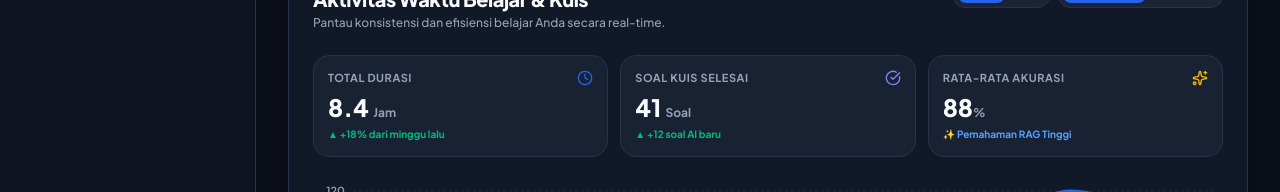
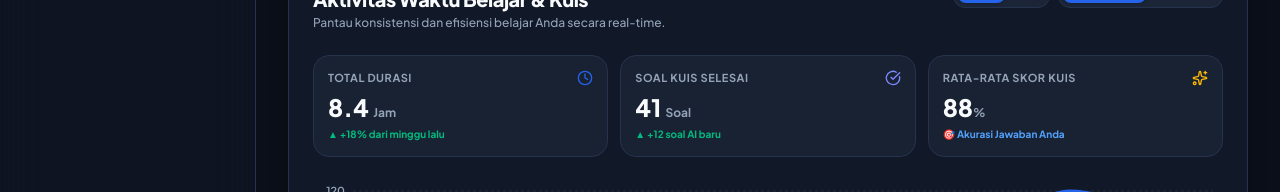
Before and after one commit to arkhabw/Arnai, a Next.js app: page /dashboard in a window 1280 px wide. Shown: the part 503-695 px from the top of the page. Built offline with nearby package versions, Linux system fonts and the light colour scheme.

Commit message:
fix(dashboard): clarify student quiz score label on study chart KPI card

```diff
--- a/src/components/dashboard/StudyChart.tsx
+++ b/src/components/dashboard/StudyChart.tsx
@@ -134,13 +134,13 @@ export function StudyChart({ isDemo }: { isDemo: boolean }) {
 
         <div className="p-3.5 rounded-2xl bg-secondary/60 border border-border flex flex-col justify-between">
           <div className="flex items-center justify-between text-muted-foreground mb-1">
-            <span className="text-[11px] font-bold uppercase tracking-wider">Rata-rata Akurasi</span>
+            <span className="text-[11px] font-bold uppercase tracking-wider">Rata-rata Skor Kuis</span>
             <Sparkles className="w-4 h-4 text-amber-400" />
           </div>
           <div className="text-lg sm:text-2xl font-black text-foreground">
             {avgAccuracy}<span className="text-xs font-bold text-muted-foreground">%</span>
           </div>
-          <div className="text-[10px] text-blue-400 font-bold mt-1">✨ Pemahaman RAG Tinggi</div>
+          <div className="text-[10px] text-blue-400 font-bold mt-1">🎯 Akurasi Jawaban Anda</div>
         </div>
       </div>
 
```
